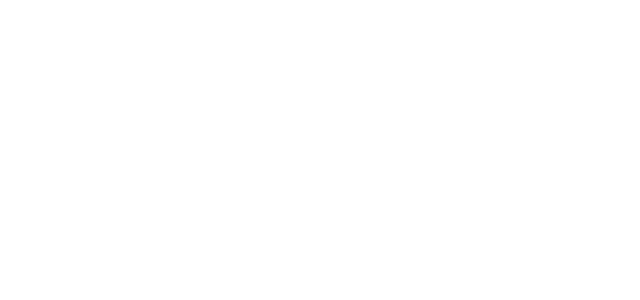
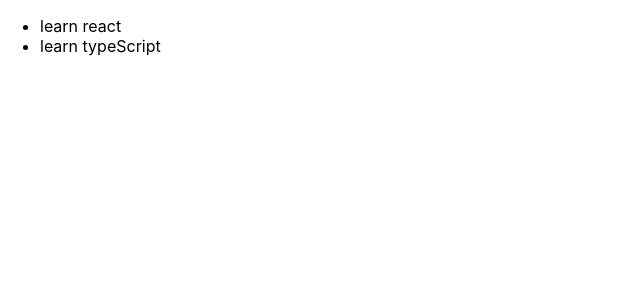
Before and after one commit to shahedkh/todo, a React (Create React App) app: page / in a window 1280 px wide. Shown: the top 300 px of the page, without its empty margins (0-640 px from the left). Built offline with nearby package versions, Linux system fonts and the light colour scheme.

Commit message:
add todo item and data

```diff
--- a/src/App.tsx
+++ b/src/App.tsx
@@ -1,10 +1,15 @@
-import './App.css';
+import Todos from './components/Todos';
+import Todo from './models/todo'
 
 function App() {
+  const todos = [
+    new Todo('learn react'),
+    new Todo('learn typeScript')
+  ]
   return (
     <div>
+      <Todos items={todos}/>
     </div>
   );
 }
-
 export default App;
--- /dev/null
+++ b/src/components/TodoItem.tsx
@@ -0,0 +1,4 @@
+const TodoItem: React.FC <{text : string}>= (props) => {
+return <li>{props.text}</li>
+}
+export default TodoItem
--- /dev/null
+++ b/src/components/Todos.tsx
@@ -0,0 +1,12 @@
+import React from "react";
+import Todo from "../models/todo";
+import TodoItem from "./TodoItem";
+
+const Todos: React.FC <{items : Todo[]}>=(props )=>{
+    return(
+        <ul>
+         {props.items.map((item)=> <TodoItem key={item.id} text={item.text}/>)}
+        </ul>
+    )
+}
+export default Todos;
--- /dev/null
+++ b/src/models/todo.ts
@@ -0,0 +1,10 @@
+class Todo{
+    id: string;
+    text: string;
+
+    constructor(todoText : string){
+        this.text = todoText;
+        this.id = new Date().toString()
+    }
+}
+export default Todo
```
